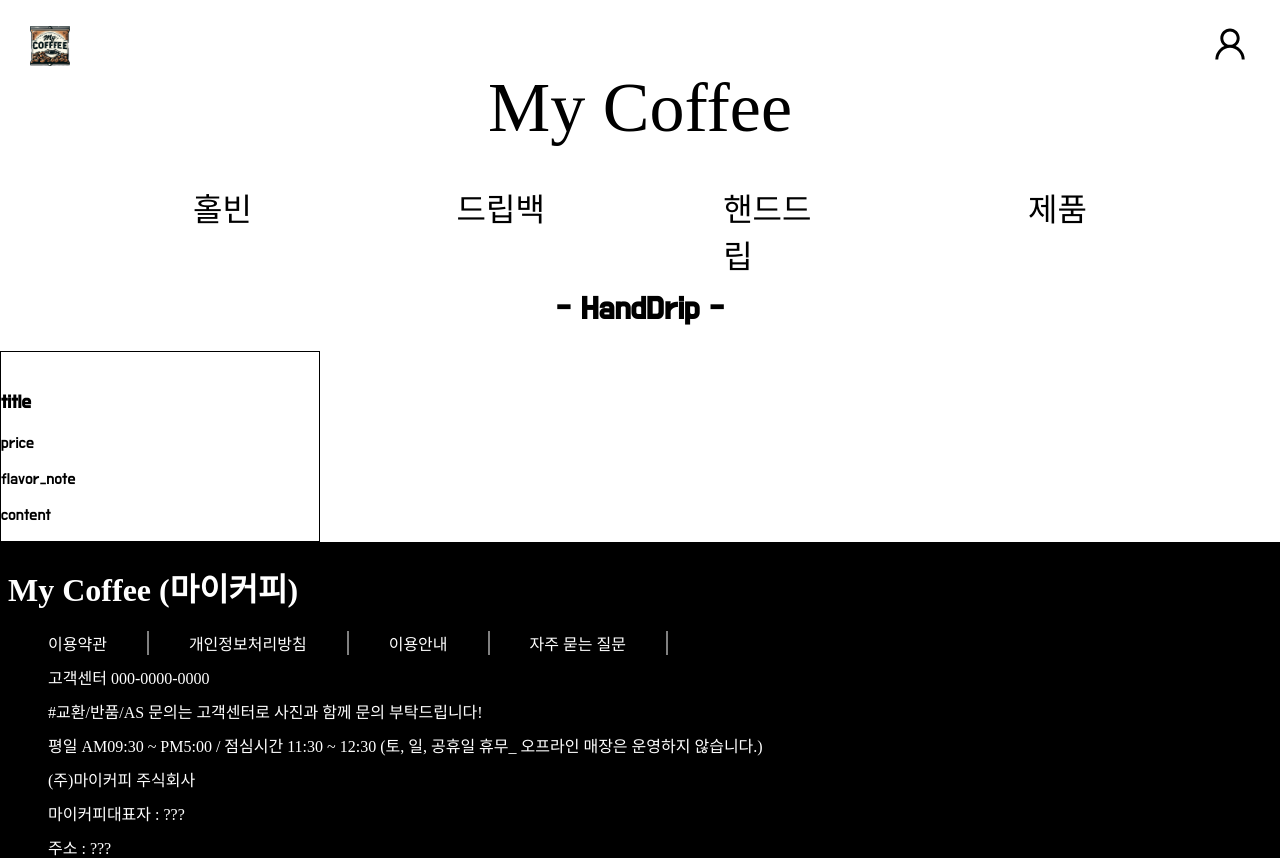
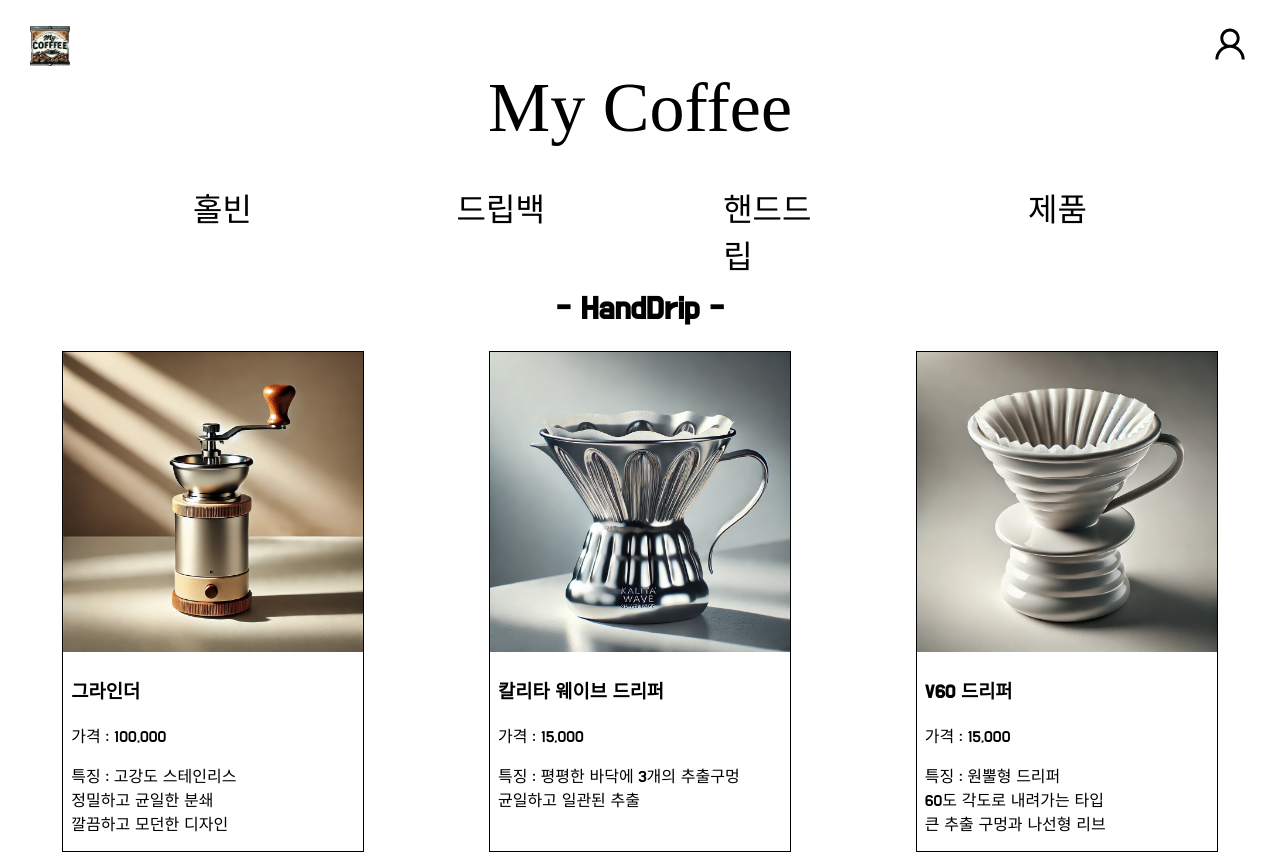
Before and after one commit to Eclipse-K/mycoffee, a React (Create React App) app: page /HandDrip in a window 1280 px wide. Shown: the top 858 px of the page. Built offline with nearby package versions, Linux system fonts and the light colour scheme; a web font is replaced by a local one.

Commit message:
Edit HandDrip

```diff
--- a/src/Coffee.json
+++ b/src/Coffee.json
@@ -4,7 +4,7 @@
       "id": 1,
       "img": "../Images/Ethiopia.png",
       "title": "에티오피아 홀빈 500g",
-      "price": 22000,
+      "price": "22,000",
       "flavor_note": "꽃 향, 베리류, 시트러스",
       "content": "가벼운 바디감, 티같은 부드러운 마무리"
     },
@@ -12,7 +12,7 @@
       "id": 2,
       "img": "../Images/Colombia.png",
       "title": "콜롬비아 홀빈 500g",
-      "price": 20000,
+      "price": "20,000",
       "flavor_note": "초콜릿, 카라멜, 견과류",
       "content": "중간 바디감, 균형 잡힌 맛, 달콤한 여운"
     },
@@ -20,7 +20,7 @@
       "id": 3,
       "img": "../Images/Brazil.png",
       "title": "브라질 홀빈 500g",
-      "price": 18000,
+      "price": "18,000",
       "flavor_note": "초콜릿, 견과류, 스파이시",
       "content": "묵직한 바디감, 낮은 산미, 부드럽고 진한 맛"
     }
@@ -31,7 +31,7 @@
       "id": 1,
       "img": "../Images/EthiopiaDripBag.png",
       "title": "에티오피아 드립백 10개입",
-      "price": 10000,
+      "price": "10,000",
       "flavor_note": "꽃 향, 베리류, 시트러스",
       "content": "가벼운 바디감, 티같은 부드러운 마무리"
     },
@@ -39,7 +39,7 @@
       "id": 2,
       "img": "../Images/ColombiaDripBag.png",
       "title": "콜롬비아 드립백 10개입",
-      "price": 9000,
+      "price": "9,000",
       "flavor_note": "초콜릿, 카라멜, 견과류",
       "content": "중간 바디감, 균형 잡힌 맛, 달콤한 여운"
     },
@@ -47,9 +47,33 @@
       "id": 3,
       "img": "../Images/BrazilDripBag.png",
       "title": "브라질 드립백 10개입",
-      "price": 8000,
+      "price": "8,000",
       "flavor_note": "초콜릿, 견과류, 스파이시",
       "content": "묵직한 바디감, 낮은 산미, 부드럽고 진한 맛"
     }
+  ],
+
+  "HandDrip": [
+    {
+      "id": 1,
+      "img": "../Images/Grinder.png",
+      "title": "그라인더",
+      "price": "100,000",
+      "content": "고강도 스테인리스\n정밀하고 균일한 분쇄\n깔끔하고 모던한 디자인"
+    },
+    {
+      "id": 2,
+      "img": "../Images/KalitaWave.png",
+      "title": "칼리타 웨이브 드리퍼",
+      "price": "15,000",
+      "content": "평평한 바닥에 3개의 추출구멍\n균일하고 일관된 추출"
+    },
+    {
+      "id": 3,
+      "img": "../Images/V60.png",
+      "title": "V60 드리퍼",
+      "price": "15,000",
+      "content": "원뿔형 드리퍼\n60도 각도로 내려가는 타입\n큰 추출 구멍과 나선형 리브"
+    }
   ]
 }
--- a/src/Components/DripBag.js
+++ b/src/Components/DripBag.js
@@ -18,7 +18,6 @@
             <div className="DripBag-content">
               <h3>{drip.title}</h3>
               <p>{drip.price}</p>
-              <p>{drip.flavor_note}</p>
               <p>{drip.content}</p>
             </div>
           </div>
--- a/src/Components/HandDrip.css
+++ b/src/Components/HandDrip.css
@@ -9,10 +9,34 @@
 
 .HandDrip-container {
   display: grid;
-  grid-template-columns: repeat(4, 1fr);
+  grid-template-columns: repeat(3, 1fr);
+  justify-items: center;
+  width: 100%;
+  padding-bottom: 24px;
 }
 
 .HandDrip-area {
   border: 1px solid black;
   font-family: "Do Hyeon", sans-serif;
+  margin-bottom: 24px;
 }
+
+.HandDrip-img {
+  width: 300px;
+  height: 300px;
+}
+
+.HandDrip-content {
+  padding: 0 8px;
+  white-space: pre-line;
+}
+
+@media all and (min-width: 281px) and (max-width: 432px) {
+  .HandDrip-title {
+    margin: 24px 0;
+  }
+
+  .HandDrip-container {
+    grid-template-columns: repeat(1, 1fr);
+  }
+}
--- a/src/Components/HandDrip.js
+++ b/src/Components/HandDrip.js
@@ -1,21 +1,27 @@
 import NaviBar from "./NaviBar";
 import "./HandDrip.css";
+import { useState } from "react";
+import CoffeeJson from "../Coffee.json";
 
 function HandDrip() {
+  // eslint-disable-next-line
+  const [handDrip, setHandDrip] = useState(CoffeeJson.HandDrip);
+
   return (
     <div className="HandDrip">
       <NaviBar />
       <h1 className="HandDrip-title">- HandDrip -</h1>
       <div className="HandDrip-container">
-        <div className="HandDrip-area">
-          <img className="HandDrip-img" src="" alt="" />
-          <div className="HandDrip-content">
-            <h3>title</h3>
-            <p>price</p>
-            <p>flavor_note</p>
-            <p>content</p>
+        {handDrip.map((hand) => (
+          <div className="HandDrip-area" key={hand.id}>
+            <img className="HandDrip-img" src={hand.img} alt={hand.title} />
+            <div className="HandDrip-content">
+              <h3>{hand.title}</h3>
+              <p>가격 : {hand.price}</p>
+              <p>특징 : {hand.content}</p>
+            </div>
           </div>
-        </div>
+        ))}
       </div>
     </div>
   );
```
Also changed, not shown: public/Images/KalitaWave.png (added), public/Images/V60.png (added).
